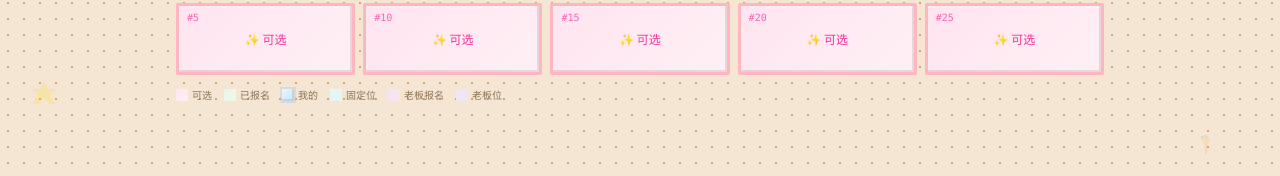
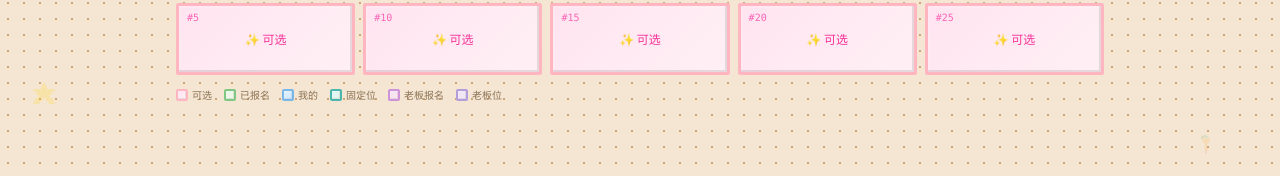
Before and after one commit to xunx-ii/TeamAssistant, a React (Vite) app: page / in a window 1280 px wide. Both pictures are taken after typing "Sample" into the empty fields and a click on the button "开始冒险". Shown: the part 565-741 px from the top of the page. Built offline with nearby package versions, Linux system fonts and the light colour scheme; no server answers; a web font is replaced by a local one.

Commit message:
[优化]:[统一图例颜色标注样式]

```diff
--- a/src/components/SlotGrid.tsx
+++ b/src/components/SlotGrid.tsx
@@ -98,6 +98,13 @@ export const SlotGrid = memo(function SlotGrid({ slots, config, currentQQ, isAdm
       <span className="leading-none">{emoji}</span>
       <span className="leading-none">{label}</span>
       <span className="leading-none font-bold">{count}</span>
+    </span>
+  )
+
+  const legendItem = (swatchClass: string, label: string) => (
+    <span className="flex items-center gap-1">
+      <span className={`pixel-slot-legend ${swatchClass}`}></span>
+      {label}
     </span>
   )
 
@@ -215,14 +222,14 @@ export const SlotGrid = memo(function SlotGrid({ slots, config, currentQQ, isAdm
         })}
       </div>
       <div className="flex flex-wrap gap-3 mt-3 text-[10px] text-muted-foreground">
-        <span className="flex items-center gap-1"><span className="w-3 h-3 pixel-slot-available inline-block"></span>可选</span>
-        <span className="flex items-center gap-1"><span className="w-3 h-3 pixel-slot-occupied inline-block"></span>已报名</span>
-        <span className="flex items-center gap-1"><span className="w-3 h-3 pixel-slot-mine inline-block"></span>我的</span>
-        <span className="flex items-center gap-1"><span className="w-3 h-3 pixel-slot-fixed inline-block"></span>固定位</span>
-        <span className="flex items-center gap-1"><span className="w-3 h-3 pixel-slot-boss inline-block"></span>老板报名</span>
-        <span className="flex items-center gap-1"><span className="w-3 h-3 pixel-slot-reserved inline-block"></span>老板位</span>
+        {legendItem('pixel-slot-legend-available', '可选')}
+        {legendItem('pixel-slot-legend-occupied', '已报名')}
+        {legendItem('pixel-slot-legend-mine', '我的')}
+        {legendItem('pixel-slot-legend-fixed', '固定位')}
+        {legendItem('pixel-slot-legend-boss', '老板报名')}
+        {legendItem('pixel-slot-legend-reserved', '老板位')}
         {lockedCount > 0 && (
-          <span className="flex items-center gap-1"><span className="w-3 h-3 bg-orange-400 inline-block border-2 border-orange-600"></span>编辑中</span>
+          <span className="flex items-center gap-1"><span className="pixel-slot-legend pixel-slot-legend-editing"></span>编辑中</span>
         )}
       </div>
     </div>
--- a/src/index.css
+++ b/src/index.css
@@ -349,6 +349,53 @@ body {
   z-index: 2;
 }
 
+.pixel-slot-legend {
+  display: inline-block;
+  width: 12px;
+  height: 12px;
+  flex: none;
+  border: 2px solid transparent;
+  border-radius: 2px;
+  box-shadow:
+    inset -1px -1px 0 rgba(0,0,0,0.08),
+    inset 1px 1px 0 rgba(255,255,255,0.12);
+}
+
+.pixel-slot-legend-available {
+  background: linear-gradient(135deg, #FFE4F0, #FFF0F5);
+  border-color: #FFB6C1;
+}
+
+.pixel-slot-legend-occupied {
+  background: linear-gradient(135deg, #E8F5E9, #F1F8E9);
+  border-color: #81C784;
+}
+
+.pixel-slot-legend-mine {
+  background: linear-gradient(145deg, #E4F3FF, #CFE8FF);
+  border-color: #79B7E8;
+}
+
+.pixel-slot-legend-fixed {
+  background: linear-gradient(135deg, #E0F7FA, #E8F5E9);
+  border-color: #4DB6AC;
+}
+
+.pixel-slot-legend-boss {
+  background: linear-gradient(135deg, #F3E5F5, #FCE4EC);
+  border-color: #CE93D8;
+}
+
+.pixel-slot-legend-reserved {
+  background: linear-gradient(135deg, #F3E5F5, #EDE7F6);
+  border-color: #B39DDB;
+}
+
+.pixel-slot-legend-editing {
+  background: linear-gradient(135deg, #FDBA74, #FB923C);
+  border-color: #EA580C;
+}
+
 /* Decorative pixel border */
 .pixel-border-top {
   border-top: 4px solid;
```
